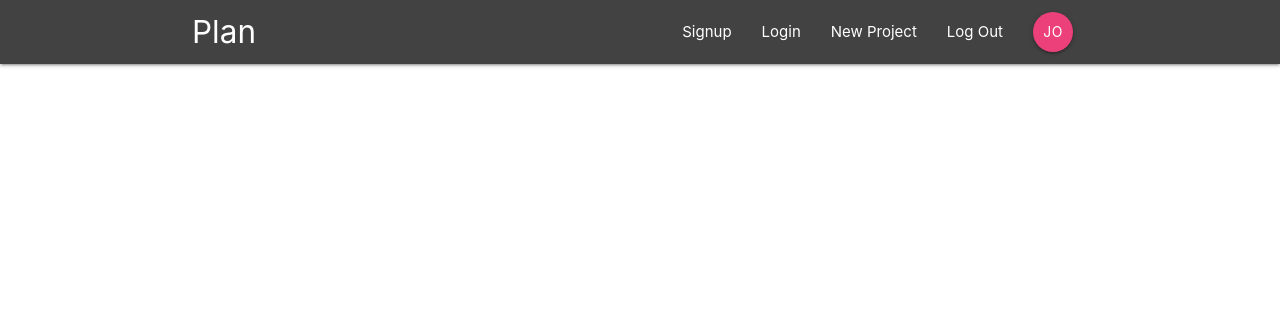
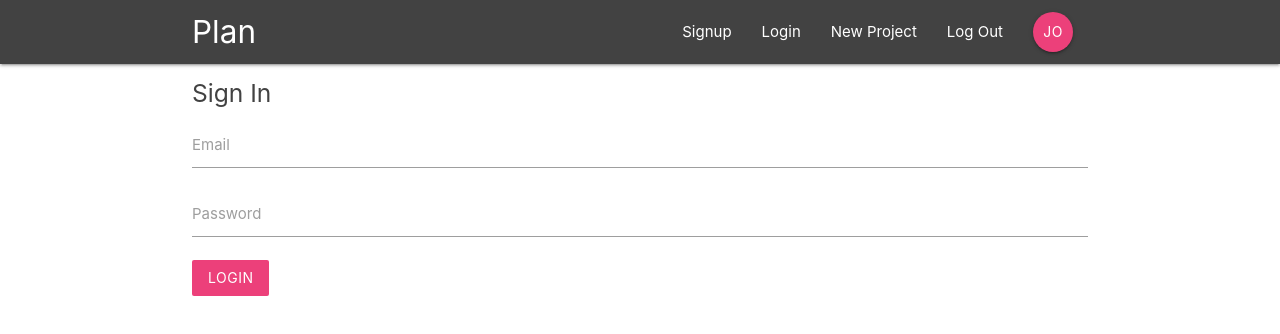
Before and after one commit to jherey/projectplan, a React (Create React App) app: page /signin in a window 1280 px wide. Shown: the top 334 px of the page. Built offline with nearby package versions, Linux system fonts and the light colour scheme.

Commit message:
Create signin component

```diff
--- a/public/index.html
+++ b/public/index.html
@@ -39,5 +39,7 @@
       To begin the development, run `npm start` or `yarn start`.
       To create a production bundle, use `npm run build` or `yarn build`.
     -->
+    <!-- Compiled and minified JavaScript -->
+    <script src="https://cdnjs.cloudflare.com/ajax/libs/materialize/1.0.0/js/materialize.min.js"></script>
   </body>
 </html>
--- a/src/App.js
+++ b/src/App.js
@@ -3,6 +3,7 @@
 import Navbar from './components/layouts/Navbar';
 import Dashboard from './components/dashboard/Dashboard';
 import ProjectDetails from './components/projects/ProjectDetails';
+import SignIn from './components/auth/SignIn';
 
 class App extends Component {
   render() {
@@ -13,6 +14,7 @@
           <Switch>
             <Route exact path='/' component={Dashboard} />
             <Route path='/project/:id' component={ProjectDetails} />
+            <Route path='/signin' component={SignIn} />
           </Switch>
         </div>
       </BrowserRouter>
--- a/src/components/auth/SignIn.js
+++ b/src/components/auth/SignIn.js
@@ -0,0 +1,42 @@
+import React, { Component } from 'react'
+
+class SignIn extends Component {
+  state = {
+    email: '',
+    password: ''
+  }
+
+  handleChange = event => {
+    this.setState({
+      [event.target.id]: event.target.value
+    });
+  }
+
+  handleSubmit = event => {
+    event.preventDefault();
+    console.log(this.state);
+  }
+
+  render() {
+    return (
+      <div className='container'>
+        <form className="white" onSubmit={this.handleSubmit}>
+          <h5 className="grey-text text-darken-3">Sign In</h5>
+          <div className="input-field">
+            <label htmlFor="email">Email</label>
+            <input type="email" id='email' onChange={this.handleChange}/>
+          </div>
+          <div className="input-field">
+            <label htmlFor="password">Password</label>
+            <input type="password" id='password' onChange={this.handleChange}/>
+          </div>
+          <div className="input-field">
+            <button className="btn pink lighten-1 z-depth-0">Login</button>
+          </div>
+        </form>
+      </div>
+    )
+  }
+}
+
+export default SignIn
```
